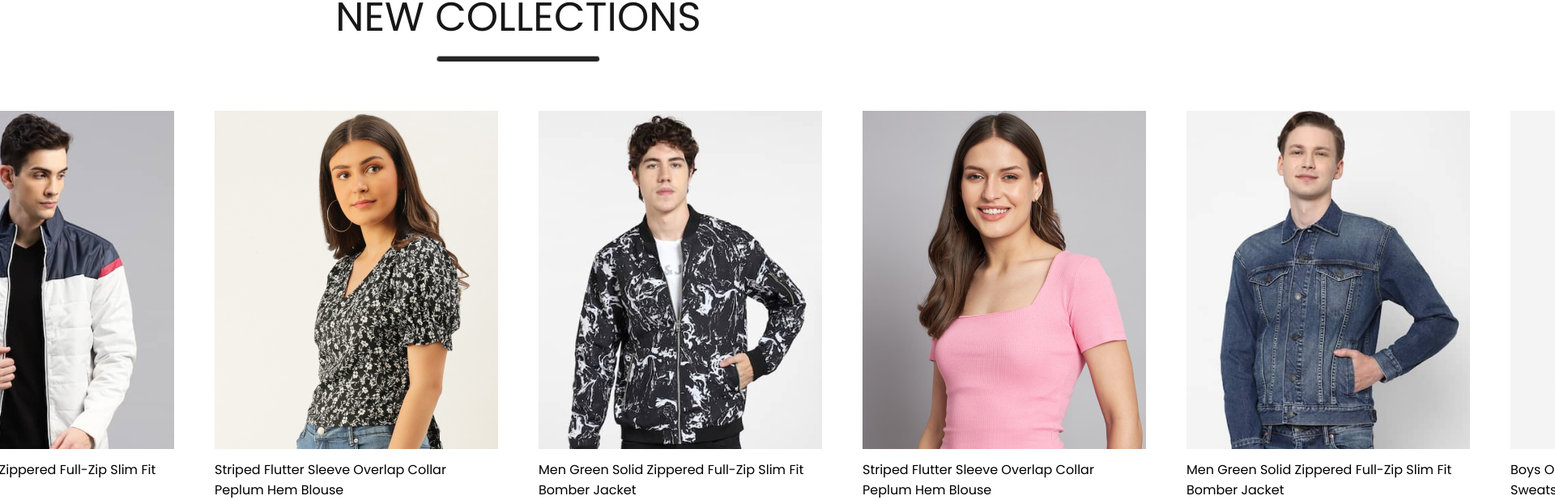
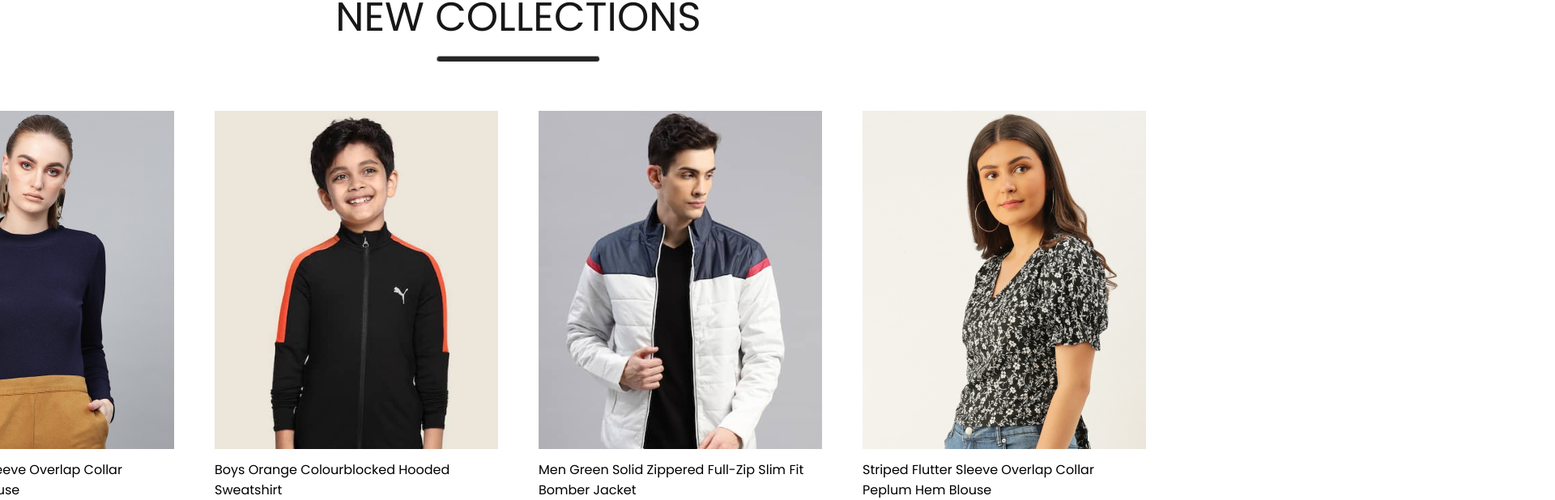
Before and after one commit to m-fadi/E-commerce, a React (Create React App) app: page / in a window 1280 px wide. Shown: the part 2320-2938 px from the top of the page at 81% size, 1920 px wide, since content can reach past the window. Built offline with nearby package versions, Linux system fonts and the light colour scheme.

Commit message:
making the componnet grid and removing height

```diff
--- a/src/components/New_collections/NewCollections.css
+++ b/src/components/New_collections/NewCollections.css
@@ -4,7 +4,6 @@
     flex-direction: column;
     box-sizing:border-box;
     gap: 10px;
-    height: 90vh;
 
 }
 .new-collections h1{
@@ -20,13 +19,10 @@ font-weight: 500;
     background: #252525;
 }
 .new-collections-item{
-    /* display:grid;
+    display:grid;
     grid-template-columns: 1fr 1fr 1fr 1fr ;
     margin-top:50px;
 
-    gap:50px; */
-    display: flex;
-    margin-top:50px;
+    gap:50px;
 
-    gap:50px;
 }
```
